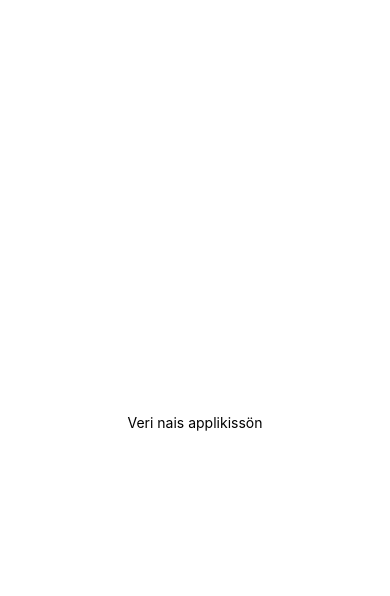
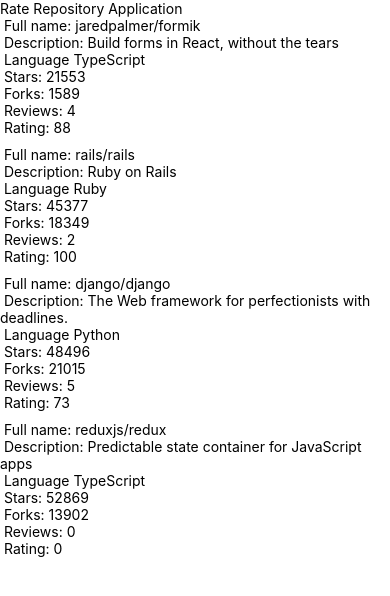
Before and after one commit to TeemuHarinen/ReactNative_FSO, a React Native app in the folder rate-repository-app/: screen / in a window 390 px wide. Shown: the top 596 px of the page. Built offline with nearby package versions, Linux system fonts and the light colour scheme.

Commit message:
Exercise 10.3

```diff
--- a/rate-repository-app/App.js
+++ b/rate-repository-app/App.js
@@ -1,20 +1,7 @@
-import { StatusBar } from 'expo-status-bar';
-import { StyleSheet, Text, View } from 'react-native';
+import Main from './src/components/Main';
 
-export default function App() {
-  return (
-    <View style={styles.container}>
-      <Text>Veri nais applikissön</Text>
-      <StatusBar style="auto" />
-    </View>
-  );
-}
+const App = () => {
+  return <Main />;
+};
 
-const styles = StyleSheet.create({
-  container: {
-    flex: 1,
-    backgroundColor: '#fff',
-    alignItems: 'center',
-    justifyContent: 'center',
-  },
-});
+export default App;
--- /dev/null
+++ b/rate-repository-app/src/components/Main.jsx
@@ -0,0 +1,22 @@
+import Constants from 'expo-constants';
+import RepositoryList from './RepositoryList';
+import { Text, StyleSheet, View } from 'react-native';
+
+const styles = StyleSheet.create({
+  container: {
+    marginTop: Constants.statusBarHeight,
+    flexGrow: 1,
+    flexShrink: 1,
+  },
+});
+
+const Main = () => {
+  return (
+    <View style={styles.container}>
+      <Text>Rate Repository Application</Text>
+      <RepositoryList></RepositoryList>
+    </View>
+  );
+};
+
+export default Main;
--- /dev/null
+++ b/rate-repository-app/src/components/RepositoryItem.jsx
@@ -0,0 +1,18 @@
+import { Text} from 'react-native';
+
+const RepositoryItem = ({ item }) => {
+  console.log(item)
+  return (
+    <>
+    <Text> Full name: {item.fullName}</Text>
+    <Text> Description: {item.description}</Text>
+    <Text> Language {item.language}</Text>
+    <Text> Stars: {item.stargazersCount}</Text>
+    <Text> Forks: {item.forksCount}</Text>
+    <Text> Reviews: {item.reviewCount}</Text>
+    <Text> Rating: {item.ratingAverage}</Text>
+    </>
+  )
+}
+
+export default RepositoryItem;
--- /dev/null
+++ b/rate-repository-app/src/components/RepositoryList.jsx
@@ -0,0 +1,70 @@
+import { FlatList, View, StyleSheet } from 'react-native';
+import RepositoryItem from './RepositoryItem';
+
+
+const styles = StyleSheet.create({
+  separator: {
+    height: 10,
+  },
+});
+
+const repositories = [
+  {
+    id: 'jaredpalmer.formik',
+    fullName: 'jaredpalmer/formik',
+    description: 'Build forms in React, without the tears',
+    language: 'TypeScript',
+    forksCount: 1589,
+    stargazersCount: 21553,
+    ratingAverage: 88,
+    reviewCount: 4,
+    ownerAvatarUrl: 'https://avatars2.githubusercontent.com/u/4060187?v=4',
+  },
+  {
+    id: 'rails.rails',
+    fullName: 'rails/rails',
+    description: 'Ruby on Rails',
+    language: 'Ruby',
+    forksCount: 18349,
+    stargazersCount: 45377,
+    ratingAverage: 100,
+    reviewCount: 2,
+    ownerAvatarUrl: 'https://avatars1.githubusercontent.com/u/4223?v=4',
+  },
+  {
+    id: 'django.django',
+    fullName: 'django/django',
+    description: 'The Web framework for perfectionists with deadlines.',
+    language: 'Python',
+    forksCount: 21015,
+    stargazersCount: 48496,
+    ratingAverage: 73,
+    reviewCount: 5,
+    ownerAvatarUrl: 'https://avatars2.githubusercontent.com/u/27804?v=4',
+  },
+  {
+    id: 'reduxjs.redux',
+    fullName: 'reduxjs/redux',
+    description: 'Predictable state container for JavaScript apps',
+    language: 'TypeScript',
+    forksCount: 13902,
+    stargazersCount: 52869,
+    ratingAverage: 0,
+    reviewCount: 0,
+    ownerAvatarUrl: 'https://avatars3.githubusercontent.com/u/13142323?v=4',
+  },
+];
+
+const ItemSeparator = () => <View style={styles.separator} />;
+
+const RepositoryList = () => {
+  return (
+    <FlatList
+      data={repositories}
+      ItemSeparatorComponent={ItemSeparator}
+      renderItem={({item}) => <RepositoryItem item={item}></RepositoryItem>}
+    />
+  );
+};
+
+export default RepositoryList;
```
